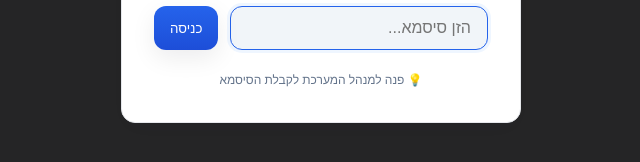
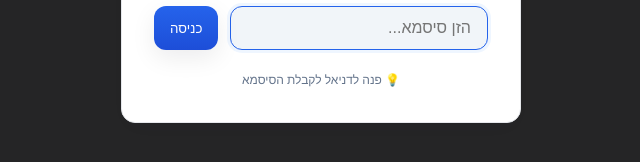
Before and after one commit to danielimyanitov-code/TESTHILAN, a plain HTML site: page index.html in a window 1280 px wide. Shown: the part 404-566 px from the top of the page, 319-959 px from the left. Drawn offline with Linux system fonts and the light colour scheme.

Commit message:
Update index.html

```diff
--- a/index.html
+++ b/index.html
@@ -29,7 +29,7 @@
       </form>
       <div id="passwordError" class="password-error" role="alert" aria-live="polite"></div>
       <div style="margin-top: 20px; font-size: 12px; color: var(--muted);">
-        💡 פנה למנהל המערכת לקבלת הסיסמא
+        💡 פנה לדניאל לקבלת הסיסמא
       </div>
     </div>
   </div>
```
